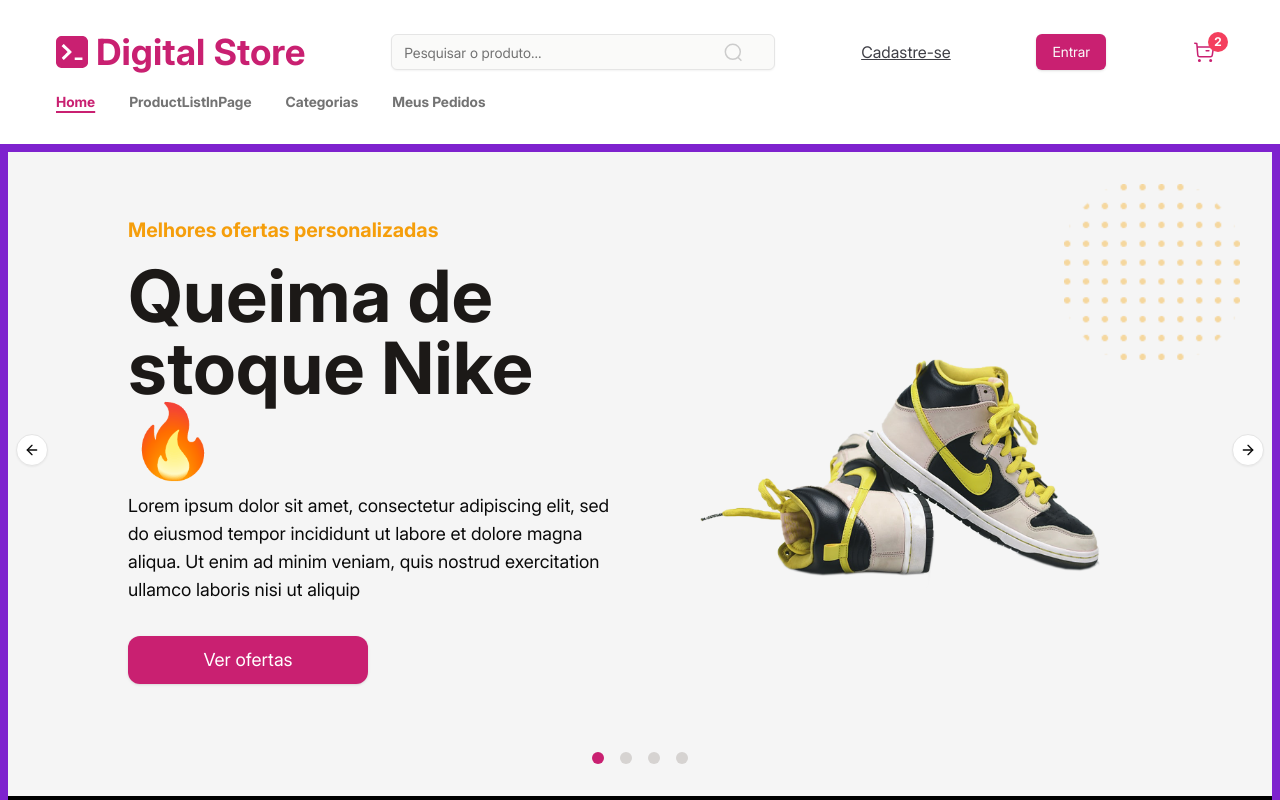
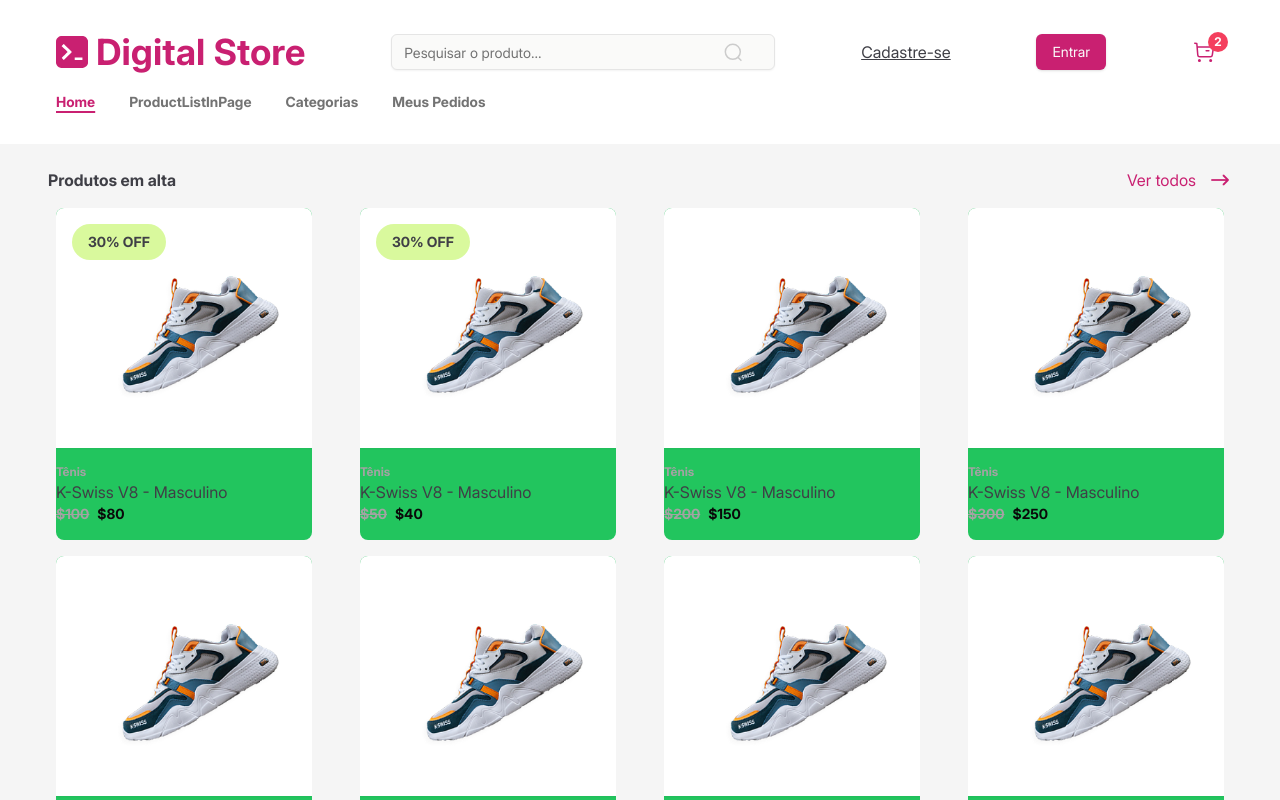
Before and after one commit to cauaosp/projeto-front-geracaotech, a React (Vite) app in the folder digital-store-project/: page / in a window 1280 px wide. Shown: the top 800 px of the page. Built offline with nearby package versions, Linux system fonts and the light colour scheme.

Commit message:
feat: components productCard and productList

```diff
--- a/digital-store-project/src/components/Gallery/index.jsx
+++ b/digital-store-project/src/components/Gallery/index.jsx
@@ -31,10 +31,6 @@
   const goToIndex = (index) => {
     setCurrentIndex(index);
   };
-
-  // useEffect(() => {
-  //   if(currentIndex)
-  // }, [currentIndex])
 
   return (
     <div
--- a/digital-store-project/src/components/ProductCard/index.jsx
+++ b/digital-store-project/src/components/ProductCard/index.jsx
@@ -0,0 +1,31 @@
+import { cn } from "@/lib/utils";
+
+const ProductCard = ({ product = {}, ...props }) => {
+  return (
+    <div
+      className={cn(
+        "bg-green-500 w-52 md:w-64 mx-auto h-fit rounded-lg overflow-hidden",
+        props.className
+      )}
+    >
+      <div className="bg-white h-60 flex items-center justify-center relative shadow-sm">
+        {product.discount && (
+          <div className="left-4 top-4 absolute bg-lime-200 text-zinc-700 text-sm font-bold py-2 px-4 rounded-full">
+            {product.discount}% OFF
+          </div>
+        )}
+        <img src={product.image} alt="foto do produto" className="h-44" />
+      </div>
+      <div className="flex flex-col py-4">
+        <div className="text-xs font-bold text-neutral-400">{product.type}</div>
+        <div className="text-zinc-700">{product.name}</div>
+        <div className="flex font-bold text-sm gap-2">
+          <div className="text-neutral-400 line-through">{product.price}</div>
+          <div>{product.priceDiscount}</div>
+        </div>
+      </div>
+    </div>
+  );
+};
+
+export default ProductCard;
--- a/digital-store-project/src/components/ProductListing/index.jsx
+++ b/digital-store-project/src/components/ProductListing/index.jsx
@@ -0,0 +1,16 @@
+import ProductCard from "../ProductCard";
+
+const ProductList = ({ products = [], top }) => {
+  return (
+    <div className="px-10 py-6">
+      {top}
+      <div className="grid grid-cols-2 sm:grid-cols-3 md:grid-cols-4 gap-4 justify-between">
+        {products.map((product) => {
+          return <ProductCard product={product} />;
+        })}
+      </div>
+    </div>
+  );
+};
+
+export default ProductList;
--- /dev/null
+++ b/digital-store-project/src/lib/datas.js
@@ -0,0 +1,60 @@
+export const productsData = [
+  {
+    image: "/tenis-2.png",
+    type: "Tênis",
+    name: "K-Swiss V8 - Masculino",
+    price: "$100",
+    priceDiscount: "$80",
+    discount: 30,
+  },
+  {
+    image: "/tenis-2.png",
+    type: "Tênis",
+    name: "K-Swiss V8 - Masculino",
+    price: "$50",
+    priceDiscount: "$40",
+    discount: 30,
+  },
+  {
+    image: "/tenis-2.png",
+    type: "Tênis",
+    name: "K-Swiss V8 - Masculino",
+    price: "$200",
+    priceDiscount: "$150",
+  },
+  {
+    image: "/tenis-2.png",
+    type: "Tênis",
+    name: "K-Swiss V8 - Masculino",
+    price: "$300",
+    priceDiscount: "$250",
+  },
+  {
+    image: "/tenis-2.png",
+    type: "Tênis",
+    name: "K-Swiss V8 - Masculino",
+    price: "$120",
+    priceDiscount: "$90",
+  },
+  {
+    image: "/tenis-2.png",
+    type: "Tênis",
+    name: "K-Swiss V8 - Masculino",
+    price: "$80",
+    priceDiscount: "$60",
+  },
+  {
+    image: "/tenis-2.png",
+    type: "Tênis",
+    name: "K-Swiss V8 - Masculino",
+    price: "$500",
+    priceDiscount: "$450",
+  },
+  {
+    image: "/tenis-2.png",
+    type: "Tênis",
+    name: "K-Swiss V8 - Masculino",
+    price: "$150",
+    priceDiscount: "$130",
+  },
+];
--- a/digital-store-project/src/pages/HomePage/index.jsx
+++ b/digital-store-project/src/pages/HomePage/index.jsx
@@ -1,9 +1,27 @@
 import Gallery from "@/components/Gallery";
+import ProductList from "@/components/ProductListing";
 import Section from "@/components/Section";
+import { productsData } from "@/lib/datas";
 
 const HomePage = () => {
   return (
-    <div className="w-full border-8 border-purple-700">
+    <div className="w-full bg-neutral-100">
+      <ProductList
+        products={productsData}
+        top={
+          <div className="flex justify-between px-2 mb-4">
+            <div className="text-zinc-700 font-bold">Produtos em alta</div>
+            <div className="flex items-center gap-3 text-primary">
+              <div>Ver todos</div>
+              <img
+                src="/right-purple.png"
+                alt="link para ver mais"
+                className="h-6"
+              />
+            </div>
+          </div>
+        }
+      />
       <Gallery
         images={[
           {
@@ -47,7 +65,7 @@
             />
           </div>
         }
-        className="py-8"
+        className="py-8 bg-white"
       >
         <div className="text-lg mb-8">
           Lorem ipsum dolor sit amet, consectetur adipiscing elit, sed do
```
Also changed, not shown: digital-store-project/public/right-purple.png (added).
